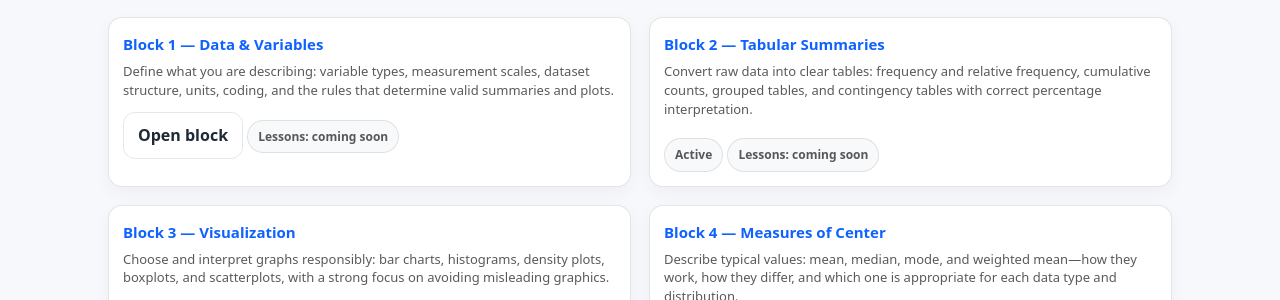
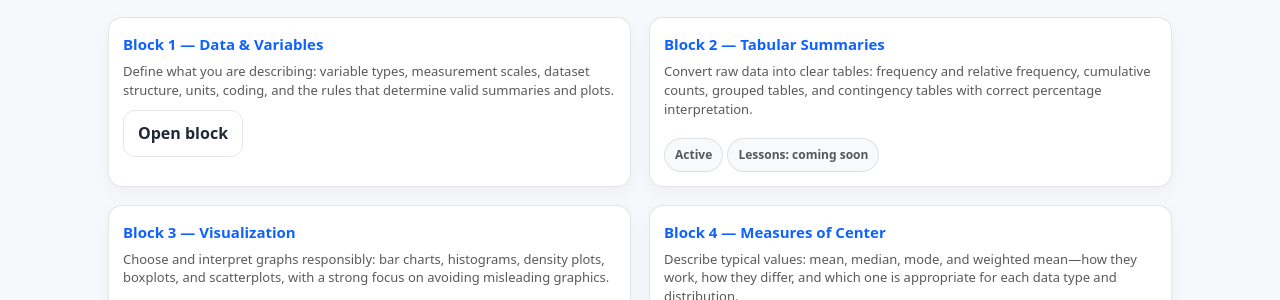
Before and after one commit to ammar-homaida-statistics/easystatisticsacademy, a Jekyll site: the page built from descriptive/index.md, in a window 1280 px wide and 900 px high, scrolled down 846 px. Shown: the part 132-432 px from the top of the window. Built offline with Jekyll 4.4.1, drawn with Linux system fonts in a browser that asks for light colours.

Commit message:
Delete coming soon

```diff
--- a/descriptive/index.md
+++ b/descriptive/index.md
@@ -88,7 +88,6 @@ sidebar: false
 
   <div class="pill-row">
     <a class="btn btn-outline" href="/descriptive/data-variables/">Open block</a>
-    <span class="pill">Lessons: coming soon</span>
   </div>
 </div>
     <!-- Block 2 -->
```
